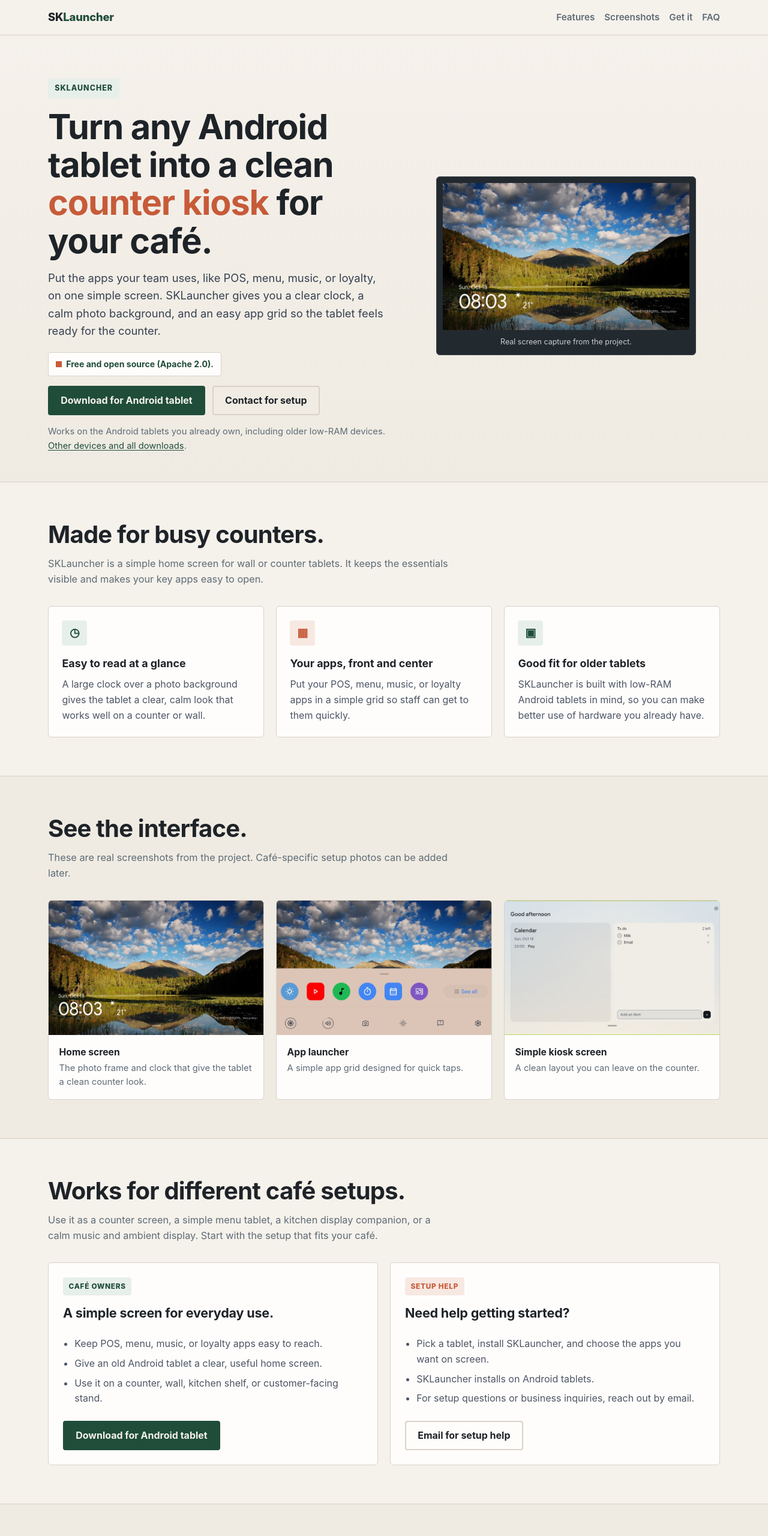
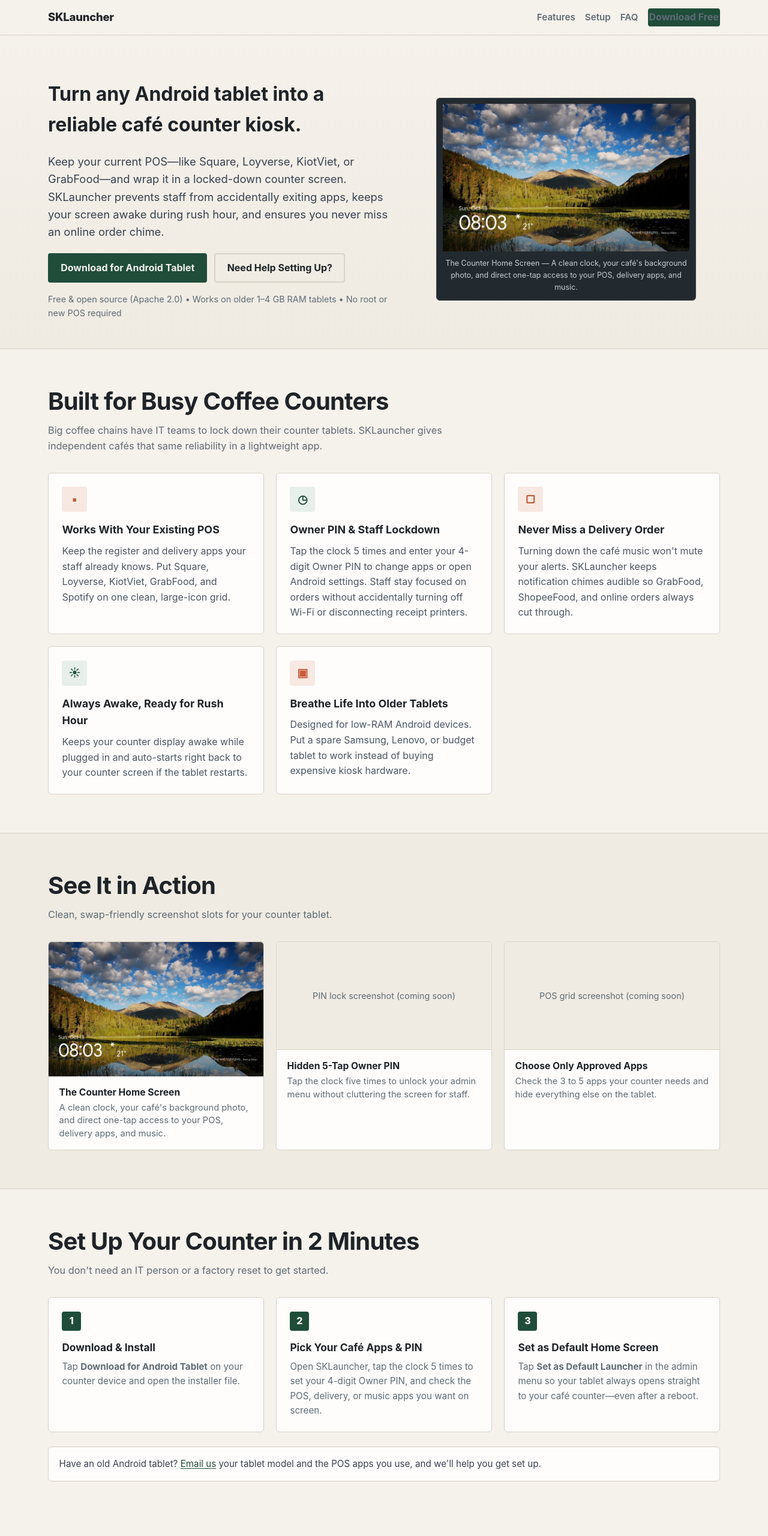
Before and after one commit to Giathinh1234/SimpleAppLauncher, a plain HTML site: page SKLauncher/index.html in a window 1280 px wide. Shown: the top 2560 px of the page at 60% size. Drawn offline with Linux system fonts and the light colour scheme.

Commit message:
SKLauncher site: café-owner rewrite
- Brand name SKLauncher everywhere, single-name consistency
- Nav: Features, Setup, FAQ, Download Free
- Hero: reliable café counter kiosk headline/subheadline, trust micro-copy
- 5 feature cards for busy counters (POS apps, owner PIN, order chimes,
  always awake, older tablets)
- Screenshot slots for PIN lock and POS grid, clearly labeled placeholders
- Setup section: 2-minute steps + email callout for old tablets
- FAQ: POS switch/no, free commercial, no-exit, tablets, help with setup
- Footer: org-only GitHub links, no SN-Launcher/ef/arm64 jargon

```diff
--- a/SKLauncher/index.html
+++ b/SKLauncher/index.html
@@ -4,7 +4,7 @@
   <meta charset="utf-8">
   <meta name="viewport" content="width=device-width, initial-scale=1">
   <title>SKLauncher, a simple counter kiosk for your café</title>
-  <meta name="description" content="SKLauncher turns an Android tablet into a clean, simple screen for your café counter, with clock, apps, and a calm photo background.">
+  <meta name="description" content="SKLauncher turns an Android tablet into a reliable counter kiosk for your café. Keep your POS, delivery, and music apps, with an owner PIN lock and staff lockdown.">
   <style>
     :root {
       --bg: #F5F1EB;
@@ -44,14 +44,10 @@
     .btn-secondary:hover { border-color: var(--primary); color: var(--primary); }
     .hero { padding: clamp(2.5rem, 6vw, 4.5rem) 0 clamp(2rem, 4vw, 3rem); background: linear-gradient(180deg, #F5F1EB 0%, #EFEBE2 100%); border-bottom: 1px solid var(--border); }
     .hero-grid { display: grid; grid-template-columns: 1fr; gap: 2rem; align-items: center; }
-    .eyebrow { display: inline-block; font-size: 0.78rem; font-weight: 800; letter-spacing: 0.08em; text-transform: uppercase; color: var(--primary); background: var(--primary-soft); padding: 0.4rem 0.7rem; border-radius: var(--radius-sm); }
-    h1 { font-size: clamp(2rem, 5vw, 3.6rem); line-height: 1.1; margin: 1rem 0; letter-spacing: -0.02em; }
-    h1 .accent { color: var(--accent); }
-    .lead { font-size: clamp(1rem, 2.2vw, 1.15rem); color: #374151; max-width: 38rem; margin: 0 0 1.25rem; }
+    .hero h1 { margin-top: 0; }
+    .lead { font-size: clamp(1rem, 2.2vw, 1.15rem); color: #374151; max-width: 42rem; margin: 0 0 1.25rem; }
     .hero-actions { display: flex; gap: 0.75rem; flex-wrap: wrap; margin-bottom: 1rem; }
-    .hero-note { font-size: 0.92rem; color: var(--muted); margin: 0; max-width: 38rem; }
-    .free-badge { display: inline-flex; align-items: center; gap: 0.45rem; font-size: 0.88rem; font-weight: 700; color: var(--primary); background: var(--surface); border: 1px solid var(--border); padding: 0.5rem 0.75rem; border-radius: var(--radius-sm); margin-bottom: 1rem; }
-    .free-badge::before { content: ""; width: 10px; height: 10px; background: var(--accent); flex: 0 0 10px; }
+    .trust { font-size: 0.9rem; color: var(--muted); margin: 0; display: flex; gap: 1.5rem; flex-wrap: wrap; }
     .hero-shot { background: #232A2F; padding: 0.6rem; border-radius: var(--radius); border: 1px solid #3A434A; }
     .hero-shot img { border-radius: 2px; width: 100%; height: auto; }
     .hero-shot figcaption { color: #C7CED4; font-size: 0.78rem; text-align: center; padding: 0.6rem 0 0.1rem; }
@@ -69,8 +65,9 @@
     .card p { margin: 0; color: #4b5563; }
     figure.shot { margin: 0; background: var(--surface); border: 1px solid var(--border); border-radius: var(--radius); overflow: hidden; }
     figure.shot img { width: 100%; aspect-ratio: 16 / 10; object-fit: cover; background: #e5e7eb; }
-    figure.shot figcaption { padding: 1rem 1.1rem; font-size: 0.92rem; color: var(--muted); }
+    figure.shot figcaption { padding: 1rem 1.1rem; font-size: 0.92rem; color: var(--muted); line-height: 1.45; }
     figure.shot strong { display: block; color: var(--text); margin-bottom: 0.2rem; font-size: 0.98rem; }
+    .shot-placeholder { height: 180px; display: grid; place-items: center; background: var(--surface-alt); border-bottom: 1px solid var(--border); color: var(--muted); font-size: 0.9rem; }
     .panel { padding: 1.5rem; border-radius: var(--radius); border: 1px solid var(--border); background: var(--surface); }
     .panel h3 { margin-top: 0; font-size: 1.35rem; letter-spacing: -0.01em; }
     .panel ul { padding-left: 1.2rem; margin: 1rem 0 1.5rem; color: #4b5563; }
@@ -97,13 +94,18 @@
     .footer li + li { margin-top: 0.35rem; }
     .fine { margin-top: 1.5rem; padding-top: 1.25rem; border-top: 1px solid var(--border); font-size: 0.85rem; }
     code { font-family: ui-monospace, SFMono-Regular, Menlo, monospace; font-size: 0.88em; background: #EAE5DB; padding: 0.12em 0.35em; border-radius: 2px; }
+    @media (max-width: 699px) {
+      .hero-shot { display: none; }
+      .trust { flex-direction: column; }
+    }
     @media (min-width: 700px) {
       .grid-3, .shots, .steps { grid-template-columns: repeat(3, 1fr); }
-      .split, .footer-grid { grid-template-columns: repeat(2, 1fr); }
+      .split { grid-template-columns: repeat(2, 1fr); }
+      .footer-grid { grid-template-columns: repeat(2, 1fr); }
     }
     @media (min-width: 960px) {
       .hero-grid { grid-template-columns: 1.05fr .95fr; gap: 2.5rem; }
-      .footer-grid { grid-template-columns: 1.4fr 1fr 1fr; }
+      .footer-grid { grid-template-columns: repeat(3, 1fr); }
     }
     @media (prefers-reduced-motion: reduce) {
       html { scroll-behavior: auto; }
@@ -114,12 +116,12 @@
 <body>
   <nav class="nav">
     <div class="wrap nav-inner">
-      <a class="brand" href="./">SK<span>Launcher</span></a>
+      <a class="brand" href="./">SKLauncher</a>
       <div class="nav-links">
         <a href="#features">Features</a>
-        <a href="#screenshots">Screenshots</a>
-        <a href="#get-it">Get it</a>
+        <a href="#setup">Setup</a>
         <a href="#faq">FAQ</a>
+        <a class="btn btn-primary" href="https://github.com/SimpleAppLauncher/SN-Launcher/releases/download/v0.4.4/SN-Launcher-ef-0.4.4-arm64-v8a.apk">Download Free</a>
       </div>
     </div>
   </nav>
@@ -127,19 +129,17 @@
   <header class="hero">
     <div class="wrap hero-grid">
       <div>
-        <div class="eyebrow">SKLauncher</div>
-        <h1>Turn any Android tablet into a clean <span class="accent">counter kiosk</span> for your café.</h1>
-        <p class="lead">Put the apps your team uses, like POS, menu, music, or loyalty, on one simple screen. SKLauncher gives you a clear clock, a calm photo background, and an easy app grid so the tablet feels ready for the counter.</p>
-        <div class="free-badge">Free and open source (Apache 2.0).</div>
+        <h1>Turn any Android tablet into a reliable café counter kiosk.</h1>
+        <p class="lead">Keep your current POS—like Square, Loyverse, KiotViet, or GrabFood—and wrap it in a locked-down counter screen. SKLauncher prevents staff from accidentally exiting apps, keeps your screen awake during rush hour, and ensures you never miss an online order chime.</p>
         <div class="hero-actions">
-          <a class="btn btn-primary" href="https://github.com/SimpleAppLauncher/SN-Launcher/releases/download/v0.4.4/SN-Launcher-ef-0.4.4-arm64-v8a.apk">Download for Android tablet</a>
-          <a class="btn btn-secondary" href="mailto:hello@example.com?subject=SKLauncher%20cafe%20setup">Contact for setup</a>
+          <a class="btn btn-primary" href="https://github.com/SimpleAppLauncher/SN-Launcher/releases/download/v0.4.4/SN-Launcher-ef-0.4.4-arm64-v8a.apk">Download for Android Tablet</a>
+          <a class="btn btn-secondary" href="#setup">Need Help Setting Up?</a>
         </div>
-        <p class="hero-note">Works on the Android tablets you already own, including older low-RAM devices. <a href="https://github.com/SimpleAppLauncher/SN-Launcher/releases/latest">Other devices and all downloads</a>.</p>
+        <p class="trust">Free &amp; open source (Apache 2.0) • Works on older 1–4 GB RAM tablets • No root or new POS required</p>
       </div>
       <figure class="hero-shot">
-        <img src="assets/home.jpg" alt="SKLauncher home screen showing a photo background, large clock, and weather" width="1280" height="800">
-        <figcaption>Real screen capture from the project.</figcaption>
+        <img src="assets/home.jpg" alt="SKLauncher counter home screen: a clean clock on your café photo" width="1280" height="800">
+        <figcaption>The Counter Home Screen — A clean clock, your café's background photo, and direct one-tap access to your POS, delivery apps, and music.</figcaption>
       </figure>
     </div>
   </header>
@@ -147,24 +147,34 @@
   <section id="features">
     <div class="wrap">
       <div class="section-head">
-        <h2>Made for busy counters.</h2>
-        <p>SKLauncher is a simple home screen for wall or counter tablets. It keeps the essentials visible and makes your key apps easy to open.</p>
+        <h2>Built for Busy Coffee Counters</h2>
+        <p>Big coffee chains have IT teams to lock down their counter tablets. SKLauncher gives independent cafés that same reliability in a lightweight app.</p>
       </div>
       <div class="grid-3">
         <article class="card">
-          <div class="icon icon-primary">◷</div>
-          <h3>Easy to read at a glance</h3>
-          <p>A large clock over a photo background gives the tablet a clear, calm look that works well on a counter or wall.</p>
+          <div class="icon icon-accent">▪</div>
+          <h3>Works With Your Existing POS</h3>
+          <p>Keep the register and delivery apps your staff already knows. Put Square, Loyverse, KiotViet, GrabFood, and Spotify on one clean, large-icon grid.</p>
         </article>
         <article class="card">
-          <div class="icon icon-accent">▦</div>
-          <h3>Your apps, front and center</h3>
-          <p>Put your POS, menu, music, or loyalty apps in a simple grid so staff can get to them quickly.</p>
+          <div class="icon icon-primary">◷</div>
+          <h3>Owner PIN &amp; Staff Lockdown</h3>
+          <p>Tap the clock 5 times and enter your 4-digit Owner PIN to change apps or open Android settings. Staff stay focused on orders without accidentally turning off Wi-Fi or disconnecting receipt printers.</p>
         </article>
         <article class="card">
-          <div class="icon icon-primary">▣</div>
-          <h3>Good fit for older tablets</h3>
-          <p>SKLauncher is built with low-RAM Android tablets in mind, so you can make better use of hardware you already have.</p>
+          <div class="icon icon-accent">▢</div>
+          <h3>Never Miss a Delivery Order</h3>
+          <p>Turning down the café music won't mute your alerts. SKLauncher keeps notification chimes audible so GrabFood, ShopeeFood, and online orders always cut through.</p>
+        </article>
+        <article class="card">
+          <div class="icon icon-primary">☀</div>
+          <h3>Always Awake, Ready for Rush Hour</h3>
+          <p>Keeps your counter display awake while plugged in and auto-starts right back to your counter screen if the tablet restarts.</p>
+        </article>
+        <article class="card">
+          <div class="icon icon-accent">▣</div>
+          <h3>Breathe Life Into Older Tablets</h3>
+          <p>Designed for low-RAM Android devices. Put a spare Samsung, Lenovo, or budget tablet to work instead of buying expensive kiosk hardware.</p>
         </article>
       </div>
     </div>
@@ -173,83 +183,48 @@
   <section id="screenshots" class="section-soft">
     <div class="wrap">
       <div class="section-head">
-        <h2>See the interface.</h2>
-        <p>These are real screenshots from the project. Café-specific setup photos can be added later.</p>
+        <h2>See It in Action</h2>
+        <p>Clean, swap-friendly screenshot slots for your counter tablet.</p>
       </div>
       <div class="shots">
         <figure class="shot">
-          <img src="assets/home.jpg" alt="SKLauncher home screen with photo, clock, and weather" loading="lazy" width="1280" height="800">
-          <figcaption><strong>Home screen</strong> The photo frame and clock that give the tablet a clean counter look.</figcaption>
+          <img src="assets/home.jpg" alt="SKLauncher counter home screen: a clean clock on your café photo" loading="lazy" width="1280" height="800">
+          <figcaption><strong>The Counter Home Screen</strong> A clean clock, your café's background photo, and direct one-tap access to your POS, delivery apps, and music.</figcaption>
         </figure>
         <figure class="shot">
-          <img src="assets/sheet.jpg" alt="SKLauncher app grid with app grid" loading="lazy" width="1280" height="800">
-          <figcaption><strong>App launcher</strong> A simple app grid designed for quick taps.</figcaption>
+          <div class="shot-placeholder">PIN lock screenshot (coming soon)</div>
+          <figcaption><strong>Hidden 5-Tap Owner PIN</strong> Tap the clock five times to unlock your admin menu without cluttering the screen for staff.</figcaption>
         </figure>
         <figure class="shot">
-          <img src="assets/digest.jpg" alt="SKLauncher screen with calendar, weather, music, photos and theme" loading="lazy" width="1280" height="800">
-          <figcaption><strong>Simple kiosk screen</strong> A clean layout you can leave on the counter.</figcaption>
+          <div class="shot-placeholder">POS grid screenshot (coming soon)</div>
+          <figcaption><strong>Choose Only Approved Apps</strong> Check the 3 to 5 apps your counter needs and hide everything else on the tablet.</figcaption>
         </figure>
       </div>
     </div>
   </section>
 
-  <section>
+  <section id="setup">
     <div class="wrap">
       <div class="section-head">
-        <h2>Works for different café setups.</h2>
-        <p>Use it as a counter screen, a simple menu tablet, a kitchen display companion, or a calm music and ambient display. Start with the setup that fits your café.</p>
-      </div>
-      <div class="split">
-        <div class="panel">
-          <div class="tag tag-primary">Café owners</div>
-          <h3>A simple screen for everyday use.</h3>
-          <ul>
-            <li>Keep POS, menu, music, or loyalty apps easy to reach.</li>
-            <li>Give an old Android tablet a clear, useful home screen.</li>
-            <li>Use it on a counter, wall, kitchen shelf, or customer-facing stand.</li>
-          </ul>
-          <a class="btn btn-primary" href="https://github.com/SimpleAppLauncher/SN-Launcher/releases/download/v0.4.4/SN-Launcher-ef-0.4.4-arm64-v8a.apk">Download for Android tablet</a>
-        </div>
-        <div class="panel">
-          <div class="tag tag-accent">Setup help</div>
-          <h3>Need help getting started?</h3>
-          <ul>
-            <li>Pick a tablet, install SKLauncher, and choose the apps you want on screen.</li>
-            <li>SKLauncher installs on Android tablets.</li>
-            <li>For setup questions or business inquiries, reach out by email.</li>
-          </ul>
-          <a class="btn btn-secondary" href="mailto:hello@example.com?subject=SKLauncher%20setup%20help">Email for setup help</a>
-        </div>
-      </div>
-    </div>
-  </section>
-
-  <section id="get-it" class="section-soft">
-    <div class="wrap">
-      <div class="section-head">
-        <h2>Get SKLauncher</h2>
-        <p>Download SKLauncher, install it on your Android tablet, and set it as your home screen.</p>
+        <h2>Set Up Your Counter in 2 Minutes</h2>
+        <p>You don't need an IT person or a factory reset to get started.</p>
       </div>
       <div class="steps">
         <div class="step">
-          <h3>Download</h3>
-          <p>Use the download button for most Android tablets. If your tablet needs a different version, use <a href="https://github.com/SimpleAppLauncher/SN-Launcher/releases/latest">all downloads</a>.</p>
+          <h3>Download &amp; Install</h3>
+          <p>Tap <strong>Download for Android Tablet</strong> on your counter device and open the installer file.</p>
         </div>
         <div class="step">
-          <h3>Install</h3>
-          <p>Open the downloaded file on your tablet and follow Android’s install steps. You can test it on a spare tablet first.</p>
+          <h3>Pick Your Café Apps &amp; PIN</h3>
+          <p>Open SKLauncher, tap the clock 5 times to set your 4-digit Owner PIN, and check the POS, delivery, or music apps you want on screen.</p>
         </div>
         <div class="step">
-          <h3>Set up your counter</h3>
-          <p>Pick the apps you want on screen, like POS, menu, music, or loyalty, and place the tablet where your team needs it.</p>
+          <h3>Set as Default Home Screen</h3>
+          <p>Tap <strong>Set as Default Launcher</strong> in the admin menu so your tablet always opens straight to your café counter—even after a reboot.</p>
         </div>
       </div>
       <div class="callout">
-        <strong>Free and open source:</strong> SKLauncher is free to download and use, licensed under Apache 2.0. Technical install details are in the footnote below.
-      </div>
-      <div style="margin-top:1.5rem; display:flex; gap:0.75rem; flex-wrap:wrap;">
-        <a class="btn btn-primary" href="https://github.com/SimpleAppLauncher/SN-Launcher/releases/download/v0.4.4/SN-Launcher-ef-0.4.4-arm64-v8a.apk">Download for Android tablet</a>
-        <a class="btn btn-secondary" href="https://github.com/SimpleAppLauncher/SN-Launcher/releases/latest">All downloads</a>
+        Have an old Android tablet? <a href="mailto:hello@example.com?subject=SKLauncher%20cafe%20setup">Email us</a> your tablet model and the POS apps you use, and we'll help you get set up.
       </div>
     </div>
   </section>
@@ -257,32 +232,28 @@
   <section id="faq">
     <div class="wrap">
       <div class="section-head">
-        <h2>Common questions</h2>
+        <h2>Common Questions</h2>
         <p>Straight answers about what SKLauncher is and how to use it.</p>
       </div>
       <details>
-        <summary>What is SKLauncher?</summary>
-        <p>SKLauncher is a simple home screen for Android tablets. It shows a photo background, a large clock, and a grid of your installed apps.</p>
+        <summary>Do I need to switch my POS software?</summary>
+        <p>No. SKLauncher is a home screen launcher, not a payment processor. You keep using Square, Loyverse, KiotViet, Sapo, Toast, or whatever POS and delivery apps you already run.</p>
       </details>
       <details>
-        <summary>Is it free?</summary>
-        <p>Yes. SKLauncher is free, open-source software licensed under Apache 2.0.</p>
+        <summary>Is SKLauncher really free for commercial cafés?</summary>
+        <p>Yes. SKLauncher is 100% free and open-source under the Apache 2.0 license, which allows full commercial use in your shop with no subscriptions or hidden fees.</p>
       </details>
       <details>
-        <summary>Can I use it in my café?</summary>
-        <p>Yes. SKLauncher is free, open-source software under Apache 2.0, which allows commercial use.</p>
+        <summary>Can staff exit SKLauncher and open other apps?</summary>
+        <p>Only the apps you approve appear on the counter grid, and system navigation bars are hidden. Changing settings or adding apps requires tapping the clock 5 times and entering your 4-digit Owner PIN.</p>
       </details>
       <details>
         <summary>What tablets does it work on?</summary>
-        <p>SKLauncher targets Android tablets, including older low-RAM devices. For the best result, test on your tablet before putting it on the counter.</p>
+        <p>Any Android tablet (including older 1–4 GB RAM models from Samsung, Lenovo, Xiaomi, or Fire tablets with APK support). Test it on a spare tablet at your counter first.</p>
       </details>
       <details>
-        <summary>Does it replace my POS or menu app?</summary>
-        <p>No. SKLauncher is the home screen that makes your tablet simple to use. You still run your own POS, menu, music, or loyalty apps on the tablet.</p>
-      </details>
-      <details>
-        <summary>How do I get help with setup?</summary>
-        <p>Use the contact button on this page to email us about setup or business questions.</p>
+        <summary>Can you help me set up my shop's tablets?</summary>
+        <p>Yes. If you have an old Android tablet and want help getting it ready for your counter, email us your tablet model and the POS apps you use.</p>
       </details>
     </div>
   </section>
@@ -296,22 +267,19 @@
       <div>
         <h4>Product</h4>
         <ul>
-          <li><a href="https://github.com/SimpleAppLauncher/SN-Launcher/releases">Download releases</a></li>
-          <li><a href="https://github.com/SimpleAppLauncher/SN-Launcher">Project on GitHub</a></li>
-          <li><a href="https://github.com/SimpleAppLauncher/SN-Launcher/releases/latest">All downloads</a></li>
+          <li><a href="https://github.com/SimpleAppLauncher">All projects on GitHub</a></li>
         </ul>
       </div>
       <div>
         <h4>Contact and legal</h4>
         <ul>
           <li><a href="mailto:hello@example.com?subject=SKLauncher%20inquiry">Email</a></li>
-          <li><a href="https://github.com/Giathinh1234/SimpleAppLauncher">This site repo</a></li>
           <li><a href="../LICENSE">Apache 2.0</a></li>
         </ul>
       </div>
     </div>
     <div class="wrap fine">
-      <p>SKLauncher is free, open-source software (Apache 2.0). Screenshots are real project captures. <span id="technical-details">Technical details: the Android download above is the current arm64 ef build; other device builds and source are on <a href="https://github.com/SimpleAppLauncher/SN-Launcher/releases/latest">GitHub releases</a>.</span></p>
+      <p>SKLauncher is free, open-source software (Apache 2.0). Designed for independent cafés. Screenshot slots above are clean placeholders where your counter captures can be added.</p>
     </div>
   </footer>
 </body>
```
